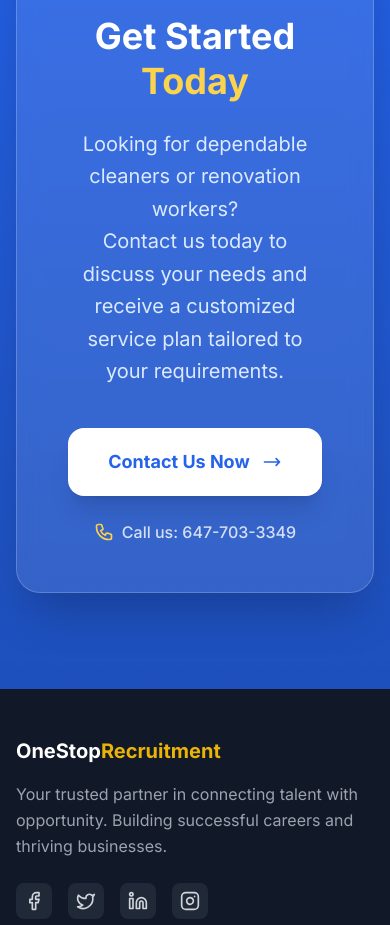
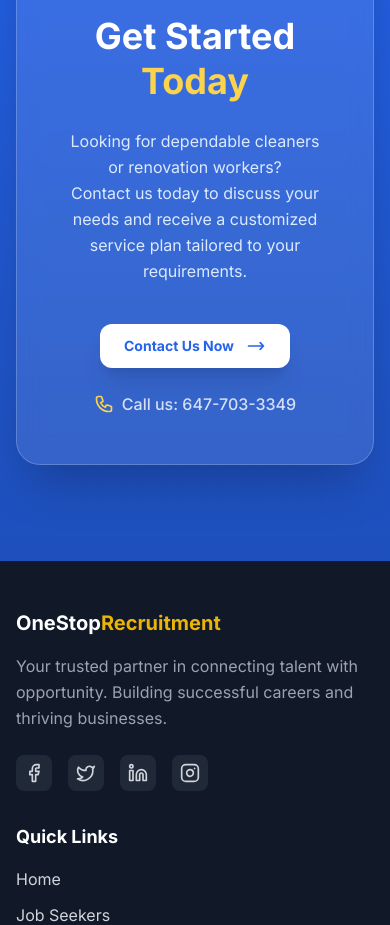
Before and after one commit to expelon/OneStopRecruitment, a Next.js app: page /cleaners-renovators in a window 390 px wide. Shown: the part 5100-6025 px from the top of the page. Built offline with nearby package versions, Linux system fonts and the light colour scheme.

Commit message:
fix contact section in cleaners page

```diff
--- a/app/cleaners-renovators/page.tsx
+++ b/app/cleaners-renovators/page.tsx
@@ -329,14 +329,14 @@ export default function CleanersRenovatorsPage() {
                 <h2 className="text-4xl sm:text-5xl lg:text-6xl font-bold text-white mb-6 leading-tight">
                   Get Started <span className="text-amber-300">Today</span>
                 </h2>
-                <p className="text-xl text-blue-100 max-w-3xl mx-auto leading-relaxed mb-10">
+                <p className="text-base text-blue-100 max-w-3xl mx-auto leading-relaxed mb-10">
                   Looking for dependable cleaners or renovation workers? <br />
                   Contact us today to discuss your needs and receive a customized service plan tailored to your requirements.
                 </p>
               </div>
 
               <div className="flex flex-col sm:flex-row items-center justify-center gap-6">
-                <Link href="/contact-us" className="group relative inline-flex items-center px-10 py-5 bg-white text-blue-600 font-bold text-lg rounded-2xl hover:bg-amber-50 transition-all duration-300 shadow-xl hover:shadow-2xl">
+                <Link href="/contact-us" className="group relative inline-flex items-center px-6 sm:px-8 lg:px-10 py-3 sm:py-4 lg:py-5 bg-white text-blue-600 font-bold text-sm sm:text-base lg:text-lg rounded-xl sm:rounded-2xl hover:bg-amber-50 transition-all duration-300 shadow-xl hover:shadow-2xl">
                   <span className="relative z-10 group-hover:text-white transition-colors duration-300">Contact Us Now</span>
                   <svg className="w-5 h-5 ml-3 group-hover:translate-x-1 transition-transform duration-300 relative z-10 group-hover:text-white" fill="none" stroke="currentColor" viewBox="0 0 24 24">
                     <path strokeLinecap="round" strokeLinejoin="round" strokeWidth={2} d="M17 8l4 4m0 0l-4 4m4-4H3" />
```
